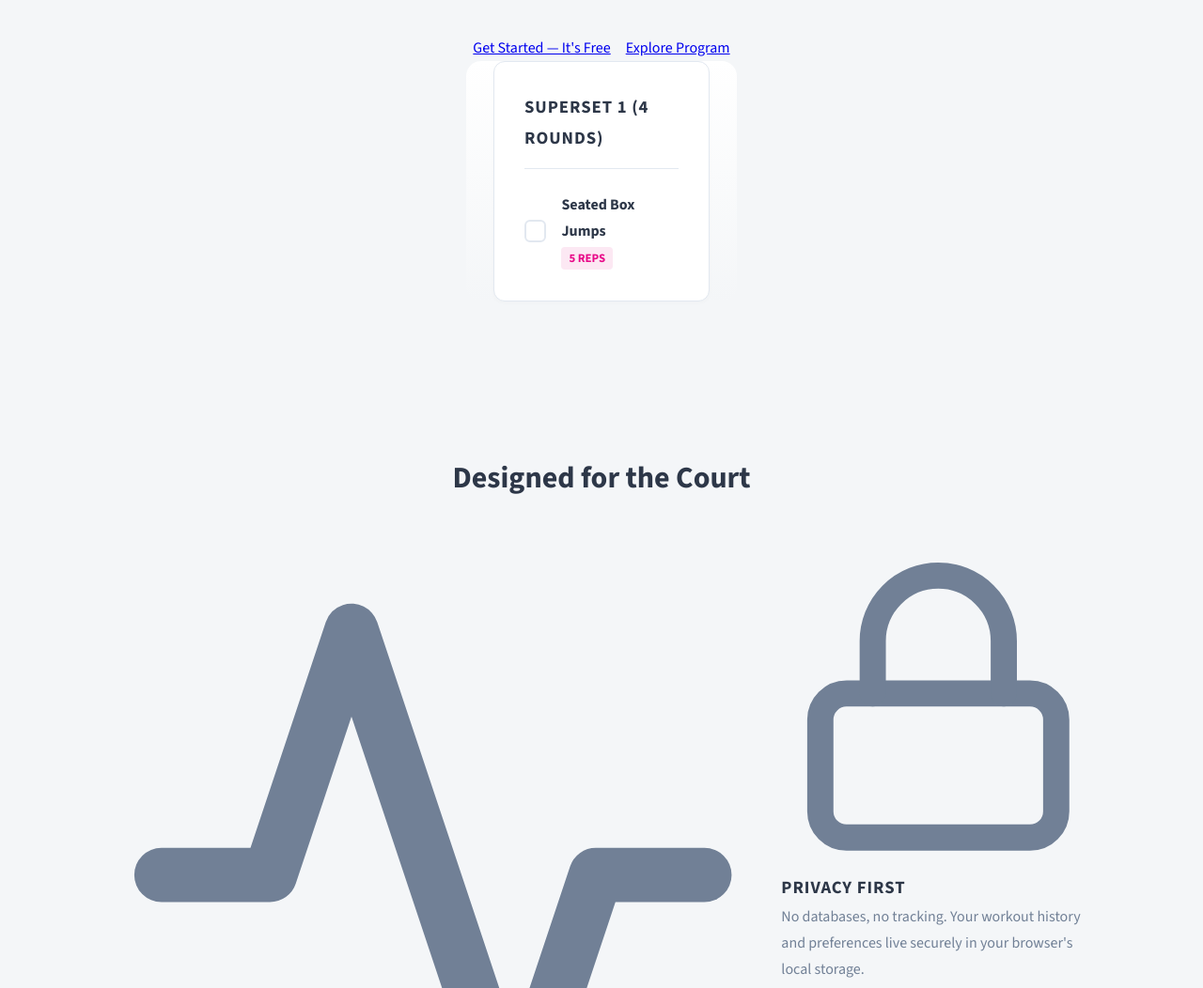
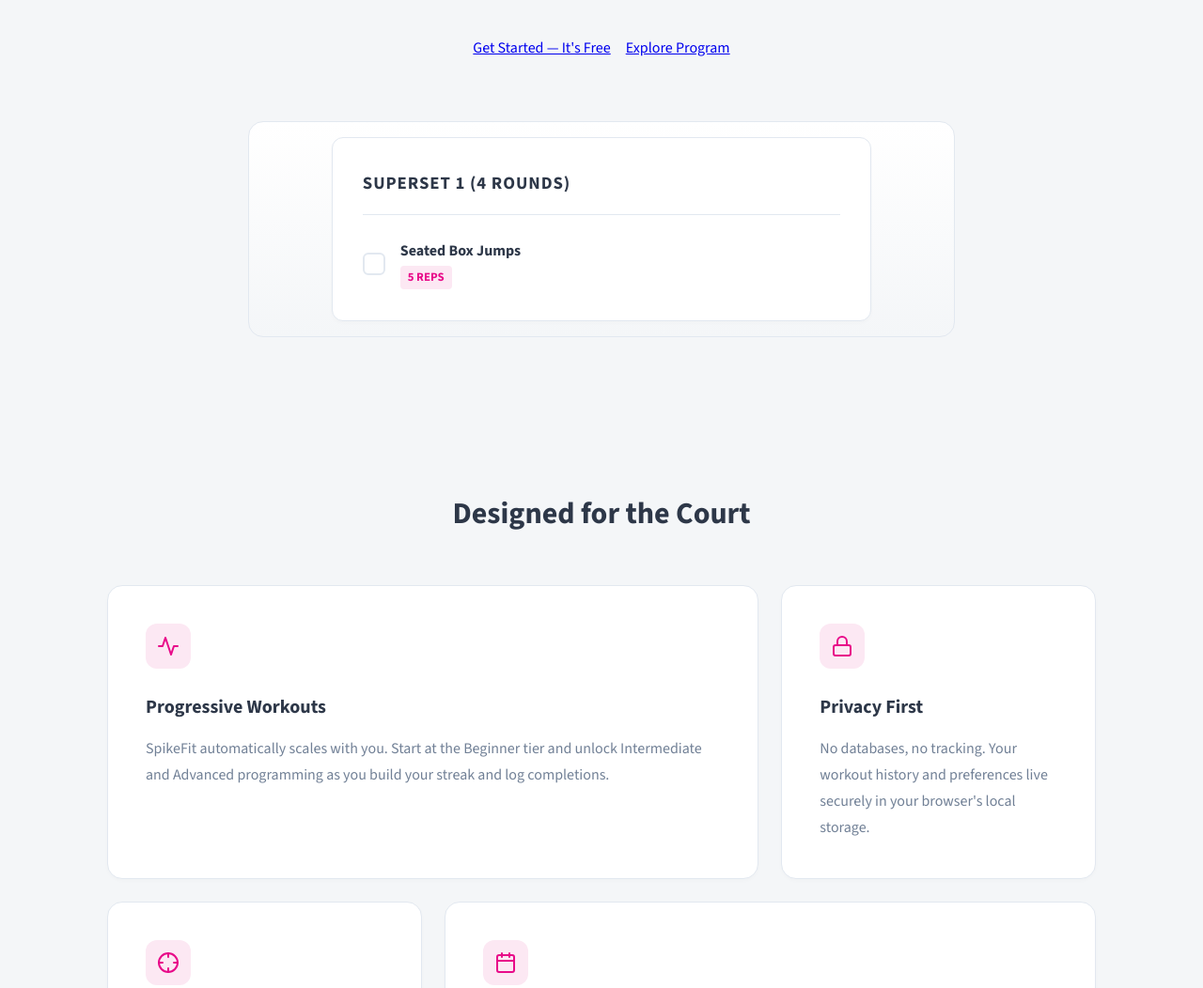
Before and after one commit to jfrappier/spikefit-playground, a plain HTML site: page index.html in a window 1280 px wide. Shown: the part 426-1478 px from the top of the page at 94% size. Drawn offline with Linux system fonts and the light colour scheme.

Commit message:
Update cards.css

```diff
--- a/css/components/cards.css
+++ b/css/components/cards.css
@@ -49,3 +49,25 @@
     .checkbox-container { position: absolute; top: 1.5em; right: 1.25em; margin: 0; }
     .title { padding-right: 2.5em; font-size: 1.1em;}
 }
+
+/* --- Landing Page Cards --- */
+.hero-preview {
+    margin-top: 4rem; width: 100%; max-width: 900px; background: var(--bg-panel);
+    border: 1px solid var(--border); border-radius: var(--radius-lg); padding: 1rem;
+    box-shadow: var(--shadow-lg); position: relative;
+}
+.hero-preview img { width: 100%; border-radius: var(--radius-md); border: 1px solid var(--border); }
+
+.bento-card {
+    background: var(--bg-panel); border: 1px solid var(--border); border-radius: var(--radius-lg);
+    padding: 2.5rem; box-shadow: var(--shadow-sm); transition: transform 0.3s ease, box-shadow 0.3s ease;
+    position: relative; overflow: hidden;
+}
+.bento-card:hover { transform: translateY(-5px); box-shadow: var(--shadow-md); border-color: var(--accent-light); }
+.bento-card h3 { color: var(--text-main); font-size: 1.25rem; font-weight: 700; margin-bottom: 0.75rem; text-transform: none; letter-spacing: normal;}
+
+.icon-wrapper {
+    width: 48px; height: 48px; background: var(--accent-light); color: var(--accent);
+    border-radius: 12px; display: flex; align-items: center; justify-content: center; margin-bottom: 1.5rem;
+}
+.icon-wrapper svg { width: 24px; height: 24px; }
```
